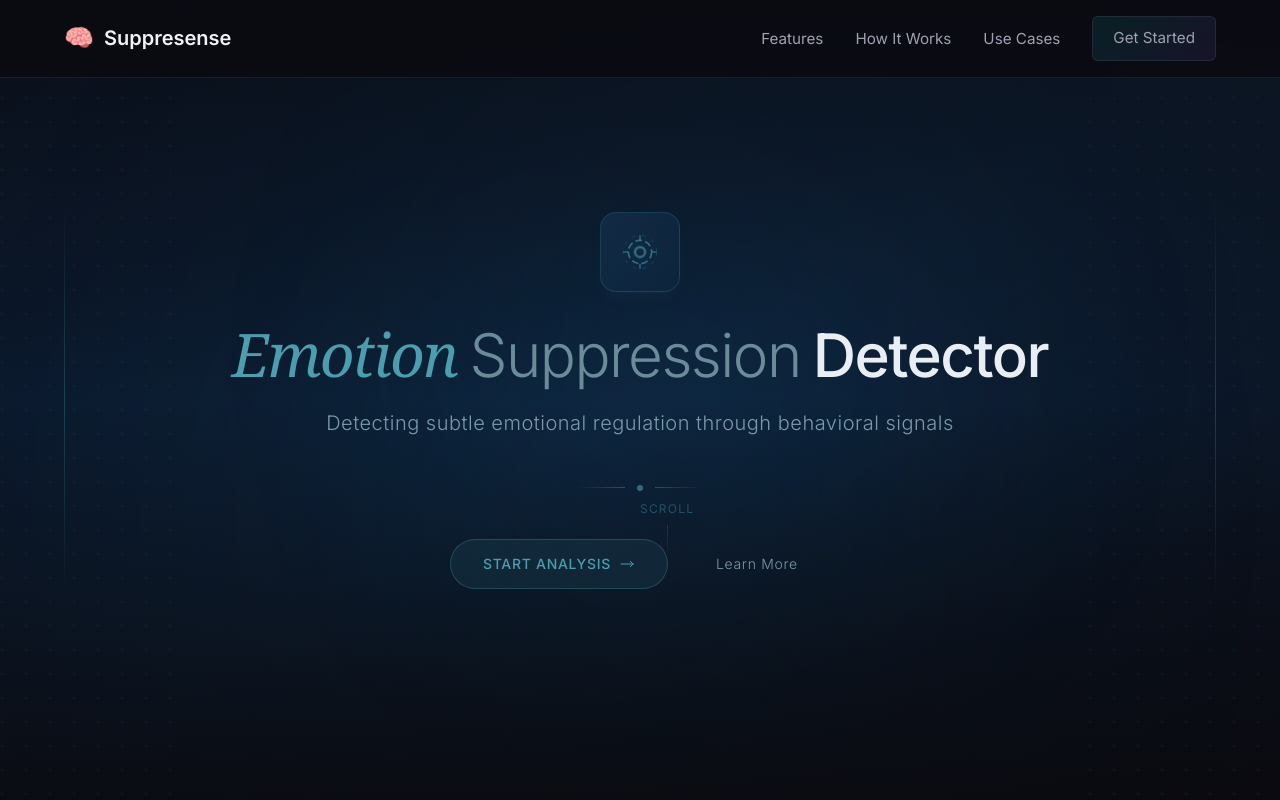
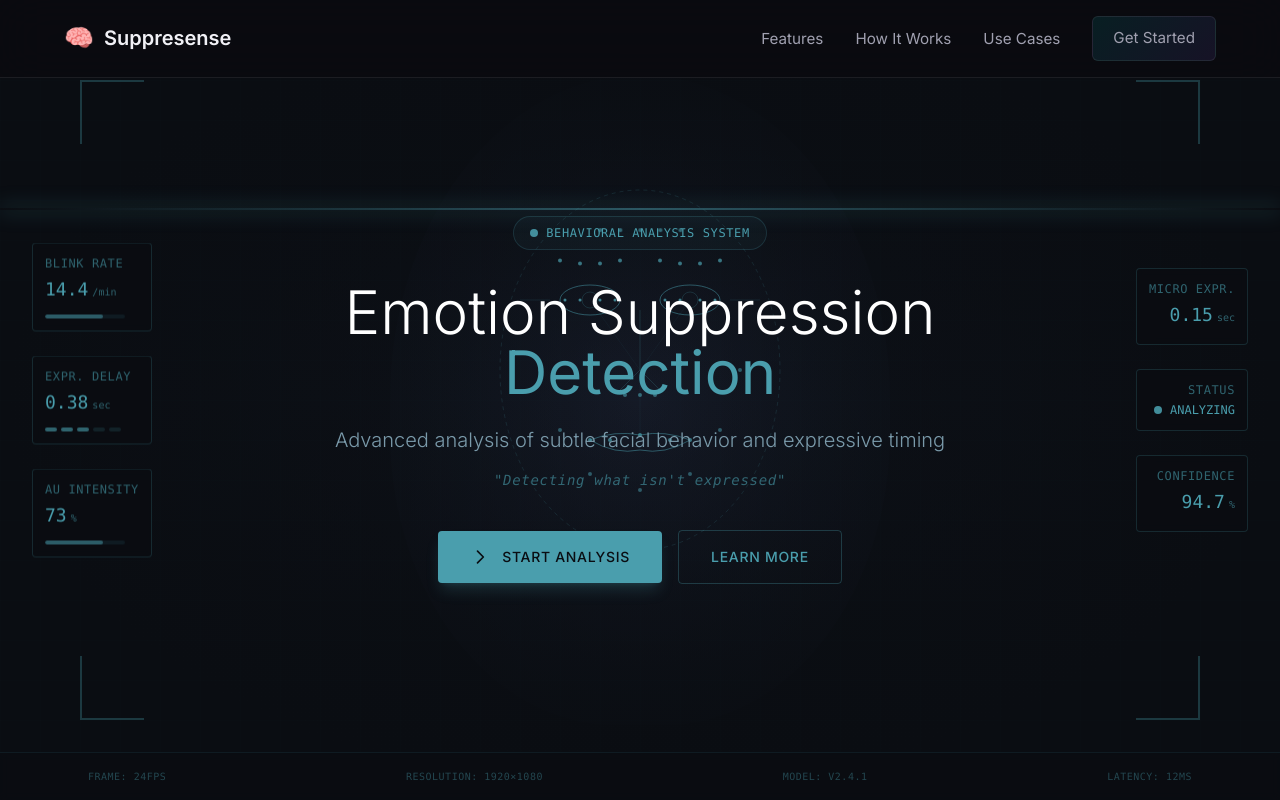
Before and after one commit to ady-31/Emotion-suppression-frontend, a React (Vite) app: page / in a window 1280 px wide. Shown: the top 800 px of the page. Built offline with nearby package versions, Linux system fonts and the light colour scheme.

Commit message:
feat: Add scanning line animation and HUD metrics panel to Hero component

```diff
--- a/src/components/Hero.jsx
+++ b/src/components/Hero.jsx
@@ -1,23 +1,36 @@
-import { useEffect, useRef } from 'react'
+import { useEffect, useRef, useState } from 'react'
 import { useNavigate } from 'react-router-dom'
 
 const Hero = () => {
   const navigate = useNavigate()
-  const containerRef = useRef(null)
+  const [scanLine, setScanLine] = useState(0)
+  const [metrics, setMetrics] = useState({
+    blinkRate: 14.2,
+    expressionDelay: 0.34,
+    auIntensity: 67,
+    microExpression: 0.12
+  })
 
   useEffect(() => {
-    // Parallax effect on mouse move
-    const handleMouseMove = (e) => {
-      if (containerRef.current && window.innerWidth > 768) {
-        const mouseX = (e.clientX / window.innerWidth - 0.5) * 20
-        const mouseY = (e.clientY / window.innerHeight - 0.5) * 20
-        containerRef.current.style.setProperty('--mouse-x', `${mouseX}px`)
-        containerRef.current.style.setProperty('--mouse-y', `${mouseY}px`)
-      }
+    // Scanning line animation
+    const scanInterval = setInterval(() => {
+      setScanLine(prev => (prev + 1) % 100)
+    }, 50)
+
+    // Simulate live metric updates
+    const metricsInterval = setInterval(() => {
+      setMetrics({
+        blinkRate: (14 + Math.random() * 2).toFixed(1),
+        expressionDelay: (0.3 + Math.random() * 0.1).toFixed(2),
+        auIntensity: Math.floor(65 + Math.random() * 10),
+        microExpression: (0.1 + Math.random() * 0.05).toFixed(2)
+      })
+    }, 2000)
+
+    return () => {
+      clearInterval(scanInterval)
+      clearInterval(metricsInterval)
     }
-
-    document.addEventListener('mousemove', handleMouseMove)
-    return () => document.removeEventListener('mousemove', handleMouseMove)
   }, [])
 
   const handleSmoothScroll = (e, targetId) => {
@@ -34,128 +47,212 @@ const Hero = () => {
   }
 
   return (
-    <section
-      ref={containerRef}
-      className="min-h-screen flex items-center justify-center relative overflow-hidden"
-      style={{ '--mouse-x': '0px', '--mouse-y': '0px' }}
-    >
-      {/* Background Image with Overlay */}
+    <section className="min-h-screen flex items-center justify-center relative overflow-hidden bg-[#0a0d12]">
+      {/* Background Face Silhouette with Gradient */}
       <div className="absolute inset-0">
-        {/* Abstract background gradient simulating calm imagery */}
-        <div className="absolute inset-0 bg-gradient-to-br from-[#0a1628] via-[#0d1f35] to-[#0a0f1a]" />
+        {/* Abstract face silhouette using gradients */}
+        <div className="absolute inset-0 bg-gradient-to-b from-[#0a0d12] via-[#0d1118] to-[#0a0d12]" />
 
-        {/* Soft ambient light spots */}
-        <div
-          className="absolute top-1/4 left-1/4 w-[600px] h-[600px] bg-[#0d4a6e]/20 rounded-full blur-[150px] transition-transform duration-700 ease-out"
-          style={{ transform: 'translate(var(--mouse-x), var(--mouse-y))' }}
-        />
-        <div
-          className="absolute bottom-1/4 right-1/4 w-[500px] h-[500px] bg-[#1a3a5c]/15 rounded-full blur-[120px] transition-transform duration-700 ease-out"
-          style={{ transform: 'translate(calc(var(--mouse-x) * -0.5), calc(var(--mouse-y) * -0.5))' }}
-        />
+        {/* Face silhouette shape */}
+        <div className="absolute top-1/2 left-1/2 -translate-x-1/2 -translate-y-1/2 w-[500px] h-[650px]">
+          <div className="absolute inset-0 bg-gradient-radial from-[#1a2030]/60 via-[#151b28]/40 to-transparent rounded-[50%_50%_45%_45%]" />
+        </div>
 
-        {/* Dark overlay for readability */}
-        <div className="absolute inset-0 bg-gradient-to-t from-[#0a0a0f]/90 via-transparent to-[#0a0a0f]/60" />
+        {/* Subtle vignette */}
+        <div className="absolute inset-0 bg-[radial-gradient(ellipse_at_center,transparent_0%,#0a0d12_70%)]" />
       </div>
 
-      {/* Decorative Grid Pattern - Left Side */}
-      <div className="absolute left-0 top-0 bottom-0 w-32 md:w-48 opacity-[0.15] pointer-events-none">
-        <svg className="w-full h-full" xmlns="http://www.w3.org/2000/svg">
+      {/* Grid Overlay */}
+      <div className="absolute inset-0 opacity-[0.03]">
+        <svg width="100%" height="100%" xmlns="http://www.w3.org/2000/svg">
           <defs>
-            <pattern id="dotPatternLeft" x="0" y="0" width="24" height="24" patternUnits="userSpaceOnUse">
-              <circle cx="2" cy="2" r="1" fill="#4a9ead" className="animate-pulse-slow" />
+            <pattern id="grid" width="40" height="40" patternUnits="userSpaceOnUse">
+              <path d="M 40 0 L 0 0 0 40" fill="none" stroke="#4a9ead" strokeWidth="0.5" />
             </pattern>
           </defs>
-          <rect width="100%" height="100%" fill="url(#dotPatternLeft)" />
+          <rect width="100%" height="100%" fill="url(#grid)" />
         </svg>
       </div>
 
-      {/* Decorative Grid Pattern - Right Side */}
-      <div className="absolute right-0 top-0 bottom-0 w-32 md:w-48 opacity-[0.15] pointer-events-none">
-        <svg className="w-full h-full" xmlns="http://www.w3.org/2000/svg">
-          <defs>
-            <pattern id="dotPatternRight" x="0" y="0" width="24" height="24" patternUnits="userSpaceOnUse">
-              <circle cx="2" cy="2" r="1" fill="#4a9ead" className="animate-pulse-slow" />
-            </pattern>
-          </defs>
-          <rect width="100%" height="100%" fill="url(#dotPatternRight)" />
+      {/* Scanning Line */}
+      <div
+        className="absolute left-0 right-0 h-[2px] bg-gradient-to-r from-transparent via-[#4a9ead]/50 to-transparent pointer-events-none transition-all duration-75"
+        style={{ top: `${scanLine}%`, boxShadow: '0 0 20px 2px rgba(74, 158, 173, 0.3)' }}
+      />
+
+      {/* Facial Landmark Mesh SVG */}
+      <div className="absolute top-1/2 left-1/2 -translate-x-1/2 -translate-y-1/2 w-[400px] h-[500px] pointer-events-none">
+        <svg viewBox="0 0 400 500" className="w-full h-full">
+          {/* Face outline */}
+          <ellipse cx="200" cy="220" rx="140" ry="180" fill="none" stroke="#4a9ead" strokeWidth="0.5" opacity="0.3" strokeDasharray="4 4" />
+
+          {/* Landmark points - forehead */}
+          {[160, 180, 200, 220, 240].map((x, i) => (
+            <circle key={`forehead-${i}`} cx={x} cy="80" r="2" fill="#4a9ead" opacity="0.6" className="animate-pulse-slow" />
+          ))}
+
+          {/* Eyebrow landmarks */}
+          {[120, 140, 160, 180].map((x, i) => (
+            <circle key={`lbrow-${i}`} cx={x} cy={115 - Math.abs(i-1.5)*3} r="2" fill="#4a9ead" opacity="0.7" />
+          ))}
+          {[220, 240, 260, 280].map((x, i) => (
+            <circle key={`rbrow-${i}`} cx={x} cy={115 - Math.abs(i-1.5)*3} r="2" fill="#4a9ead" opacity="0.7" />
+          ))}
+
+          {/* Eye landmarks - left */}
+          <ellipse cx="150" cy="150" rx="30" ry="15" fill="none" stroke="#4a9ead" strokeWidth="1" opacity="0.5" />
+          <circle cx="150" cy="150" r="8" fill="none" stroke="#4a9ead" strokeWidth="0.5" opacity="0.4" />
+          {[125, 140, 160, 175].map((x, i) => (
+            <circle key={`leye-${i}`} cx={x} cy="150" r="1.5" fill="#4a9ead" opacity="0.8" />
+          ))}
+
+          {/* Eye landmarks - right */}
+          <ellipse cx="250" cy="150" rx="30" ry="15" fill="none" stroke="#4a9ead" strokeWidth="1" opacity="0.5" />
+          <circle cx="250" cy="150" r="8" fill="none" stroke="#4a9ead" strokeWidth="0.5" opacity="0.4" />
+          {[225, 240, 260, 275].map((x, i) => (
+            <circle key={`reye-${i}`} cx={x} cy="150" r="1.5" fill="#4a9ead" opacity="0.8" />
+          ))}
+
+          {/* Nose landmarks */}
+          <path d="M200 160 L200 220 L180 240 M200 220 L220 240" fill="none" stroke="#4a9ead" strokeWidth="0.5" opacity="0.4" />
+          {[185, 200, 215].map((x, i) => (
+            <circle key={`nose-${i}`} cx={x} cy="245" r="2" fill="#4a9ead" opacity="0.6" />
+          ))}
+
+          {/* Mouth landmarks */}
+          <path d="M150 290 Q175 280 200 285 Q225 280 250 290" fill="none" stroke="#4a9ead" strokeWidth="1" opacity="0.5" />
+          <path d="M150 290 Q175 305 200 300 Q225 305 250 290" fill="none" stroke="#4a9ead" strokeWidth="1" opacity="0.5" />
+          {[150, 170, 200, 230, 250].map((x, i) => (
+            <circle key={`mouth-${i}`} cx={x} cy={i === 2 ? 285 : 290} r="2" fill="#4a9ead" opacity="0.7" />
+          ))}
+
+          {/* Jaw landmarks */}
+          {[100, 120, 150, 200, 250, 280, 300].map((x, i) => (
+            <circle key={`jaw-${i}`} cx={x} cy={220 + Math.sin((i/6)*Math.PI)*120} r="2" fill="#4a9ead" opacity="0.5" />
+          ))}
+
+          {/* Connection lines */}
+          <line x1="150" y1="150" x2="200" y2="220" stroke="#4a9ead" strokeWidth="0.3" opacity="0.2" />
+          <line x1="250" y1="150" x2="200" y2="220" stroke="#4a9ead" strokeWidth="0.3" opacity="0.2" />
+          <line x1="200" y1="220" x2="200" y2="285" stroke="#4a9ead" strokeWidth="0.3" opacity="0.2" />
+
+          {/* Measurement guides */}
+          <line x1="80" y1="150" x2="110" y2="150" stroke="#4a9ead" strokeWidth="0.5" opacity="0.3" />
+          <line x1="290" y1="150" x2="320" y2="150" stroke="#4a9ead" strokeWidth="0.5" opacity="0.3" />
         </svg>
       </div>
 
-      {/* Vertical Signal Lines */}
-      <div className="absolute left-8 md:left-16 top-1/4 bottom-1/4 w-px bg-gradient-to-b from-transparent via-[#4a9ead]/30 to-transparent" />
-      <div className="absolute right-8 md:right-16 top-1/4 bottom-1/4 w-px bg-gradient-to-b from-transparent via-[#4a9ead]/30 to-transparent" />
-
-      {/* Center Content */}
-      <div className="relative z-10 max-w-4xl mx-auto px-6 text-center">
-        {/* Logo Icon */}
-        <div className="hero-fade-in mb-8">
-          <div className="inline-flex items-center justify-center w-20 h-20 rounded-2xl bg-gradient-to-br from-[#1a3a5c]/50 to-[#0d2840]/50 border border-[#4a9ead]/20 backdrop-blur-sm shadow-lg shadow-[#4a9ead]/5">
-            {/* Abstract observation/analysis icon */}
-            <svg
-              className="w-10 h-10 text-[#4a9ead]"
-              viewBox="0 0 24 24"
-              fill="none"
-              xmlns="http://www.w3.org/2000/svg"
-            >
-              <circle cx="12" cy="12" r="3" stroke="currentColor" strokeWidth="1.5" className="animate-pulse-slow" />
-              <circle cx="12" cy="12" r="7" stroke="currentColor" strokeWidth="1" strokeDasharray="4 2" opacity="0.6" />
-              <circle cx="12" cy="12" r="10" stroke="currentColor" strokeWidth="0.5" strokeDasharray="2 4" opacity="0.3" />
-              <path d="M12 2v3M12 19v3M2 12h3M19 12h3" stroke="currentColor" strokeWidth="1" opacity="0.5" />
-            </svg>
+      {/* HUD Metrics - Left Panel */}
+      <div className="absolute left-4 md:left-8 top-1/2 -translate-y-1/2 space-y-6 font-mono text-xs">
+        <div className="hud-panel p-3 rounded border border-[#4a9ead]/20 bg-[#0a0d12]/80 backdrop-blur-sm">
+          <div className="text-[#4a9ead]/60 uppercase tracking-wider mb-1">Blink Rate</div>
+          <div className="text-[#4a9ead] text-lg">{metrics.blinkRate}<span className="text-[10px] ml-1 opacity-60">/min</span></div>
+          <div className="w-20 h-1 bg-[#4a9ead]/10 rounded-full mt-2 overflow-hidden">
+            <div className="h-full bg-[#4a9ead]/50 rounded-full transition-all duration-500" style={{ width: `${(metrics.blinkRate / 20) * 100}%` }} />
           </div>
         </div>
 
-        {/* Project Name */}
-        <h1 className="hero-fade-in-delay-1 text-4xl md:text-5xl lg:text-6xl font-light tracking-tight mb-6 text-[#e8eef4]">
-          <span className="font-serif italic text-[#4a9ead]">Emotion</span>
-          <span className="mx-3 text-[#6b8a9a]">Suppression</span>
-          <span className="font-medium">Detector</span>
+        <div className="hud-panel p-3 rounded border border-[#4a9ead]/20 bg-[#0a0d12]/80 backdrop-blur-sm">
+          <div className="text-[#4a9ead]/60 uppercase tracking-wider mb-1">Expr. Delay</div>
+          <div className="text-[#4a9ead] text-lg">{metrics.expressionDelay}<span className="text-[10px] ml-1 opacity-60">sec</span></div>
+          <div className="flex gap-1 mt-2">
+            {[...Array(5)].map((_, i) => (
+              <div key={i} className={`w-3 h-1 rounded-full ${i < Math.floor(metrics.expressionDelay * 10) ? 'bg-[#4a9ead]/60' : 'bg-[#4a9ead]/15'}`} />
+            ))}
+          </div>
+        </div>
+
+        <div className="hud-panel p-3 rounded border border-[#4a9ead]/20 bg-[#0a0d12]/80 backdrop-blur-sm">
+          <div className="text-[#4a9ead]/60 uppercase tracking-wider mb-1">AU Intensity</div>
+          <div className="text-[#4a9ead] text-lg">{metrics.auIntensity}<span className="text-[10px] ml-1 opacity-60">%</span></div>
+          <div className="w-20 h-1 bg-[#4a9ead]/10 rounded-full mt-2 overflow-hidden">
+            <div className="h-full bg-[#4a9ead]/50 rounded-full transition-all duration-500" style={{ width: `${metrics.auIntensity}%` }} />
+          </div>
+        </div>
+      </div>
+
+      {/* HUD Metrics - Right Panel */}
+      <div className="absolute right-4 md:right-8 top-1/2 -translate-y-1/2 space-y-6 font-mono text-xs text-right">
+        <div className="hud-panel p-3 rounded border border-[#4a9ead]/20 bg-[#0a0d12]/80 backdrop-blur-sm">
+          <div className="text-[#4a9ead]/60 uppercase tracking-wider mb-1">Micro Expr.</div>
+          <div className="text-[#4a9ead] text-lg">{metrics.microExpression}<span className="text-[10px] ml-1 opacity-60">sec</span></div>
+        </div>
+
+        <div className="hud-panel p-3 rounded border border-[#4a9ead]/20 bg-[#0a0d12]/80 backdrop-blur-sm">
+          <div className="text-[#4a9ead]/60 uppercase tracking-wider mb-1">Status</div>
+          <div className="flex items-center justify-end gap-2">
+            <span className="w-2 h-2 rounded-full bg-[#4a9ead] animate-pulse" />
+            <span className="text-[#4a9ead]">ANALYZING</span>
+          </div>
+        </div>
+
+        <div className="hud-panel p-3 rounded border border-[#4a9ead]/20 bg-[#0a0d12]/80 backdrop-blur-sm">
+          <div className="text-[#4a9ead]/60 uppercase tracking-wider mb-1">Confidence</div>
+          <div className="text-[#4a9ead] text-lg">94.7<span className="text-[10px] ml-1 opacity-60">%</span></div>
+        </div>
+      </div>
+
+      {/* Corner Brackets */}
+      <div className="absolute top-20 left-20 w-16 h-16 border-l-2 border-t-2 border-[#4a9ead]/30 hidden md:block" />
+      <div className="absolute top-20 right-20 w-16 h-16 border-r-2 border-t-2 border-[#4a9ead]/30 hidden md:block" />
+      <div className="absolute bottom-20 left-20 w-16 h-16 border-l-2 border-b-2 border-[#4a9ead]/30 hidden md:block" />
+      <div className="absolute bottom-20 right-20 w-16 h-16 border-r-2 border-b-2 border-[#4a9ead]/30 hidden md:block" />
+
+      {/* Center Content */}
+      <div className="relative z-10 text-center px-6 max-w-3xl mx-auto">
+        {/* Small label */}
+        <div className="hero-fade-in inline-flex items-center gap-2 px-4 py-2 rounded-full border border-[#4a9ead]/20 bg-[#4a9ead]/5 mb-8">
+          <span className="w-2 h-2 rounded-full bg-[#4a9ead] animate-pulse" />
+          <span className="text-[#4a9ead] text-xs font-mono uppercase tracking-wider">Behavioral Analysis System</span>
+        </div>
+
+        {/* Main Title */}
+        <h1 className="hero-fade-in-delay-1 text-4xl md:text-5xl lg:text-6xl font-light text-white mb-6 leading-tight">
+          Emotion Suppression
+          <span className="block text-[#4a9ead] font-normal">Detection</span>
         </h1>
 
-        {/* Tagline */}
-        <p className="hero-fade-in-delay-2 text-lg md:text-xl text-[#7a9aaa] font-light tracking-wide mb-12 max-w-2xl mx-auto leading-relaxed">
-          Detecting subtle emotional regulation through behavioral signals
+        {/* Subtitle */}
+        <p className="hero-fade-in-delay-2 text-lg md:text-xl text-[#7a9aaa] font-light mb-4 leading-relaxed max-w-2xl mx-auto">
+          Advanced analysis of subtle facial behavior and expressive timing
         </p>
 
-        {/* Decorative divider */}
-        <div className="hero-fade-in-delay-2 flex items-center justify-center gap-3 mb-12">
-          <div className="w-12 h-px bg-gradient-to-r from-transparent to-[#4a9ead]/40" />
-          <div className="w-1.5 h-1.5 rounded-full bg-[#4a9ead]/60" />
-          <div className="w-12 h-px bg-gradient-to-l from-transparent to-[#4a9ead]/40" />
-        </div>
+        {/* Tagline */}
+        <p className="hero-fade-in-delay-2 text-sm text-[#4a9ead]/60 font-mono tracking-wider mb-10 italic">
+          "Detecting what isn't expressed"
+        </p>
 
-        {/* Call to Action Buttons */}
+        {/* CTA Buttons */}
         <div className="hero-fade-in-delay-3 flex flex-col sm:flex-row gap-4 justify-center items-center">
-          {/* Primary Button */}
           <button
             onClick={() => navigate('/upload')}
-            className="group relative px-8 py-3.5 text-sm font-medium tracking-wider uppercase bg-[#4a9ead]/10 text-[#4a9ead] border border-[#4a9ead]/30 rounded-full backdrop-blur-sm hover:bg-[#4a9ead]/20 hover:border-[#4a9ead]/50 hover:shadow-lg hover:shadow-[#4a9ead]/10 transition-all duration-500 ease-out"
+            className="group relative px-8 py-4 text-sm font-medium tracking-wider uppercase bg-[#4a9ead] text-[#0a0d12] rounded hover:bg-[#5ab8c9] transition-all duration-300 shadow-lg shadow-[#4a9ead]/20"
           >
-            <span className="relative z-10 flex items-center gap-2">
+            <span className="flex items-center gap-3">
+              <svg className="w-5 h-5" fill="none" viewBox="0 0 24 24" stroke="currentColor">
+                <path strokeLinecap="round" strokeLinejoin="round" strokeWidth={2} d="M9 5l7 7-7 7" />
+              </svg>
               Start Analysis
-              <svg className="w-4 h-4 transition-transform duration-300 group-hover:translate-x-1" fill="none" viewBox="0 0 24 24" stroke="currentColor">
-                <path strokeLinecap="round" strokeLinejoin="round" strokeWidth={1.5} d="M17 8l4 4m0 0l-4 4m4-4H3" />
-              </svg>
             </span>
           </button>
 
-          {/* Secondary Button */}
           <a
             href="#how-it-works"
             onClick={(e) => handleSmoothScroll(e, '#how-it-works')}
-            className="px-8 py-3.5 text-sm font-light tracking-wider text-[#7a9aaa] hover:text-[#a0c0d0] transition-colors duration-300"
+            className="px-8 py-4 text-sm font-medium tracking-wider uppercase text-[#4a9ead] border border-[#4a9ead]/30 rounded hover:bg-[#4a9ead]/10 hover:border-[#4a9ead]/50 transition-all duration-300"
           >
             Learn More
           </a>
         </div>
+      </div>
 
-        {/* Subtle scroll indicator */}
-        <div className="hero-fade-in-delay-4 absolute bottom-8 left-1/2 -translate-x-1/2">
-          <div className="flex flex-col items-center gap-2 text-[#4a9ead]/40">
-            <span className="text-xs tracking-widest uppercase">Scroll</span>
-            <div className="w-px h-8 bg-gradient-to-b from-[#4a9ead]/40 to-transparent animate-pulse-slow" />
-          </div>
+      {/* Bottom Tech Strip */}
+      <div className="absolute bottom-0 left-0 right-0 h-12 border-t border-[#4a9ead]/10 bg-[#0a0d12]/80 backdrop-blur-sm">
+        <div className="h-full max-w-6xl mx-auto px-6 flex items-center justify-between text-[10px] font-mono text-[#4a9ead]/40 uppercase tracking-wider">
+          <span>Frame: 24fps</span>
+          <span>Resolution: 1920×1080</span>
+          <span>Model: v2.4.1</span>
+          <span className="hidden sm:inline">Latency: 12ms</span>
         </div>
       </div>
     </section>
--- a/src/index.css
+++ b/src/index.css
@@ -181,3 +181,29 @@ html {
     transform: translateY(0);
   }
 }
+
+/* HUD Panel styling */
+.hud-panel {
+  animation: hudFadeIn 0.8s ease-out forwards;
+  opacity: 0;
+}
+
+.hud-panel:nth-child(1) { animation-delay: 0.3s; }
+.hud-panel:nth-child(2) { animation-delay: 0.5s; }
+.hud-panel:nth-child(3) { animation-delay: 0.7s; }
+
+@keyframes hudFadeIn {
+  from {
+    opacity: 0;
+    transform: translateX(-10px);
+  }
+  to {
+    opacity: 1;
+    transform: translateX(0);
+  }
+}
+
+/* Radial gradient utility */
+.bg-gradient-radial {
+  background: radial-gradient(ellipse at center, var(--tw-gradient-stops));
+}
```
